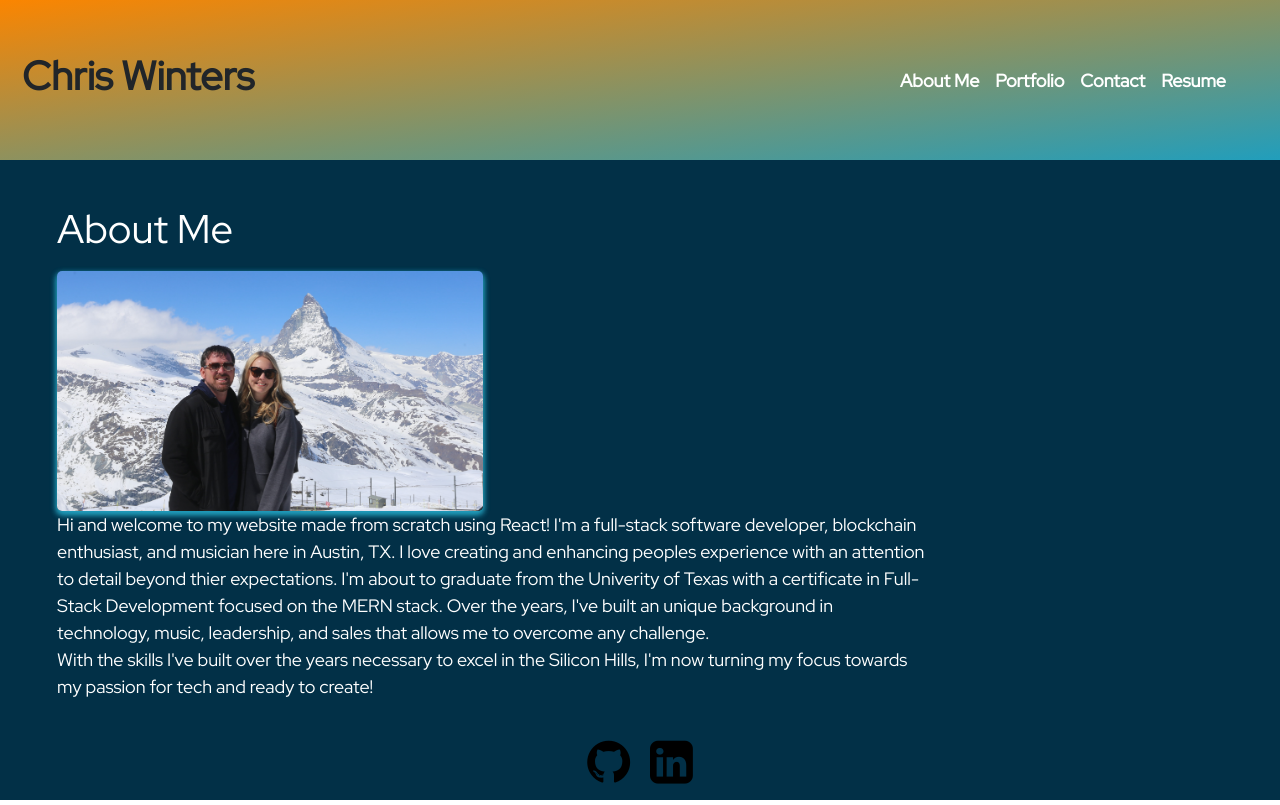
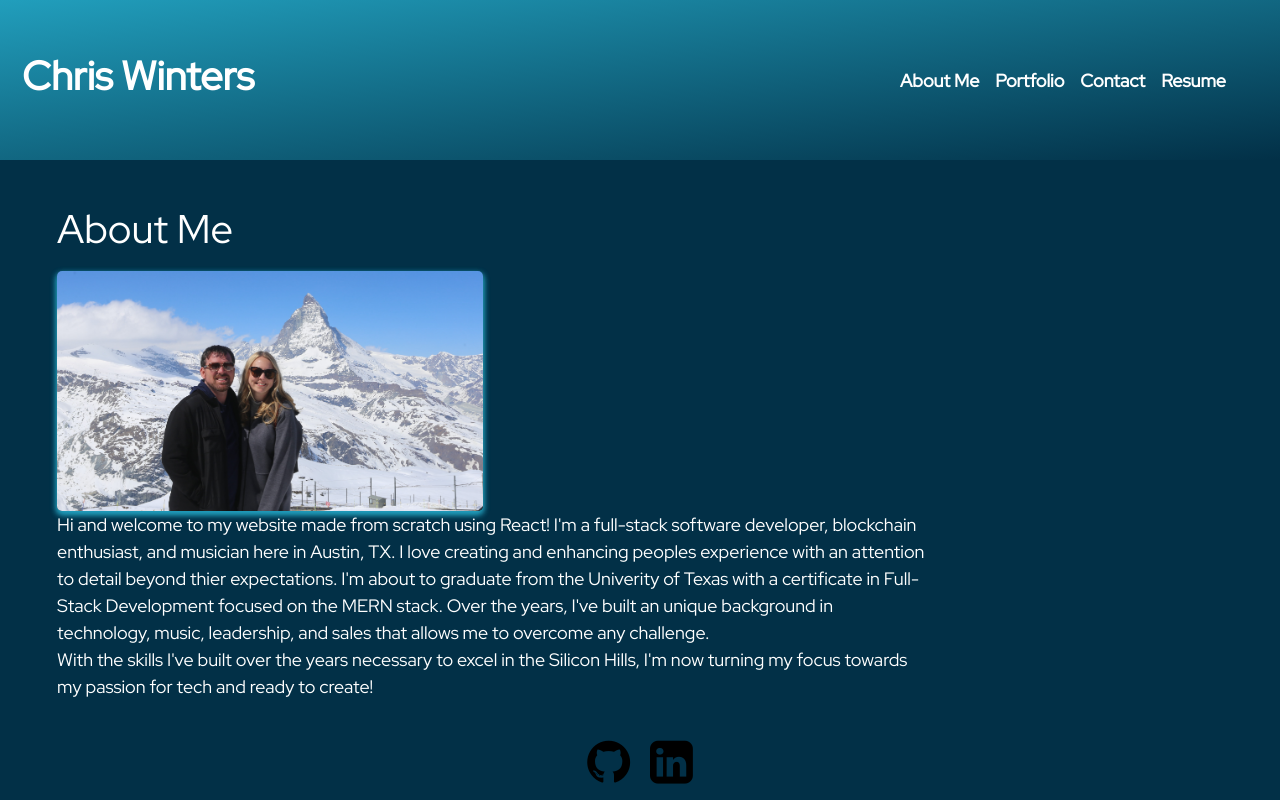
Before and after one commit to cwinters87/cwinters87, a React (Create React App) app: page / in a window 1280 px wide. Built offline with nearby package versions, Linux system fonts and the light colour scheme.

Commit message:
color change

```diff
--- a/src/components/Header/style.css
+++ b/src/components/Header/style.css
@@ -1,5 +1,5 @@
 #hero {
-    background-image: linear-gradient(to bottom right, var(--tertiary), var(--secondary));
+    background-image: linear-gradient(to bottom right, var(--secondary), var(--primary));
 }
 
 #title-position {
@@ -8,6 +8,7 @@
 }
 
 #page-title {
+    color: white;
     font-weight: bolder;
 }
 
```
